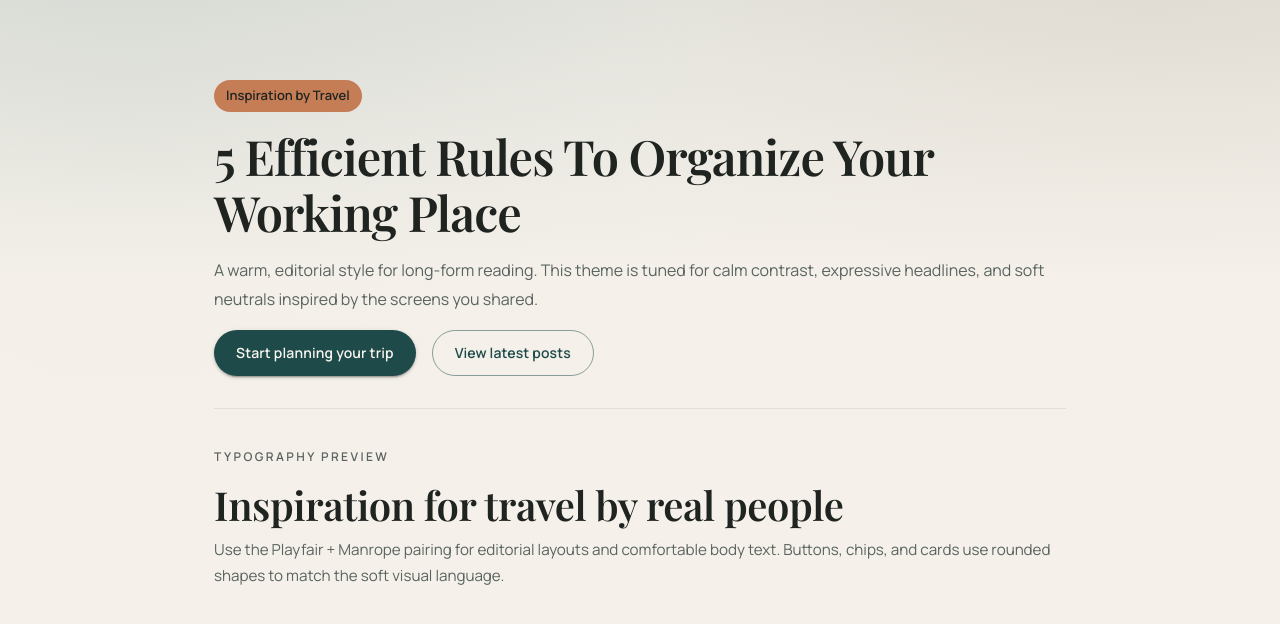
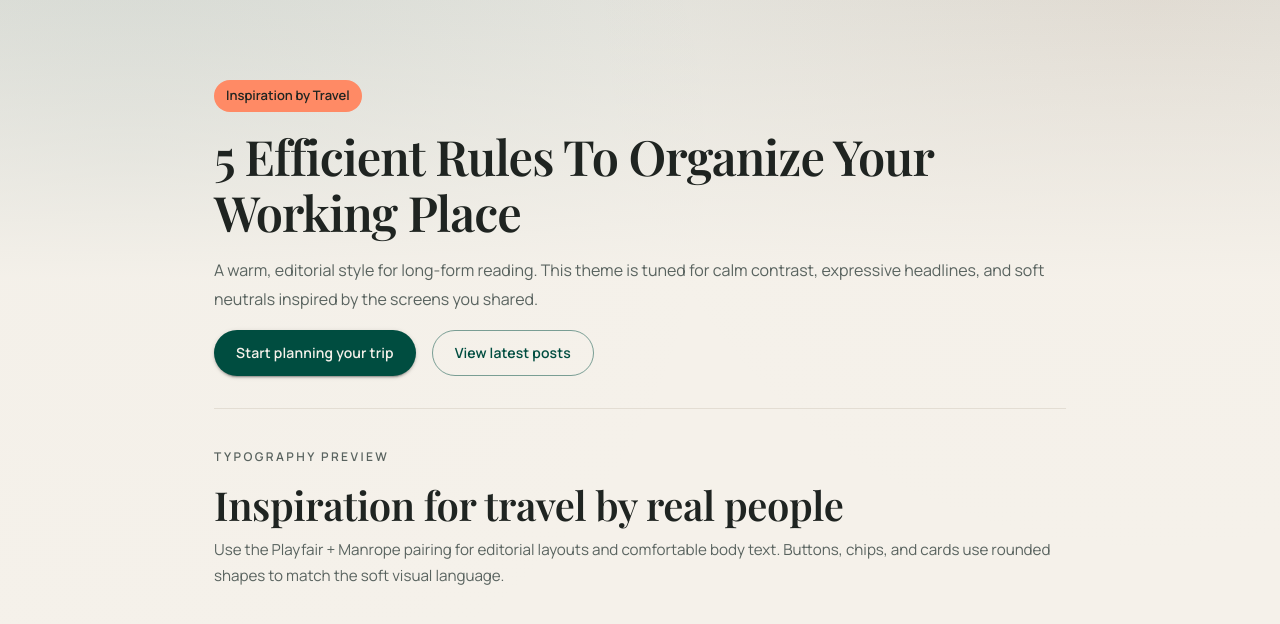
Before and after one commit to AJAkimana/save-kids, a React (Vite) app in the folder client/: page / in a window 1280 px wide. Shown: the top 624 px of the page. Built offline with nearby package versions, Linux system fonts and the light colour scheme.

Commit message:
Customize the theme

```diff
--- /dev/null
+++ b/client/src/common/theme/index.ts
@@ -0,0 +1,78 @@
+import { createTheme, responsiveFontSizes } from '@mui/material/styles'
+import { customColors, palette } from './palette'
+import { typography } from './typography'
+
+const baseTheme = createTheme({
+  palette,
+  typography,
+  shape: {
+    borderRadius: 14,
+  },
+  components: {
+    MuiCssBaseline: {
+      styleOverrides: {
+        body: {
+          backgroundImage: `radial-gradient(circle at 10% 20%, ${customColors.tealGlow}, transparent 45%), radial-gradient(circle at 90% 0%, ${customColors.clayGlow}, transparent 40%)`,
+        },
+      },
+    },
+    MuiAppBar: {
+      defaultProps: {
+        color: 'transparent',
+        elevation: 0,
+      },
+      styleOverrides: {
+        root: {
+          borderBottom: `1px solid ${customColors.border}`,
+          backdropFilter: 'blur(8px)',
+        },
+      },
+    },
+    MuiButton: {
+      styleOverrides: {
+        root: {
+          borderRadius: 999,
+          paddingLeft: 22,
+          paddingRight: 22,
+          paddingTop: 10,
+          paddingBottom: 10,
+        },
+      },
+    },
+    MuiChip: {
+      styleOverrides: {
+        root: {
+          borderRadius: 999,
+          fontWeight: 600,
+        },
+      },
+    },
+    MuiCard: {
+      styleOverrides: {
+        root: {
+          borderRadius: 18,
+          border: `1px solid ${customColors.border}`,
+          boxShadow: '0 12px 30px rgba(20, 27, 24, 0.08)',
+        },
+      },
+    },
+    MuiDivider: {
+      styleOverrides: {
+        root: {
+          borderColor: customColors.border,
+        },
+      },
+    },
+    MuiLink: {
+      styleOverrides: {
+        root: {
+          fontWeight: 600,
+        },
+      },
+    },
+  },
+})
+
+const theme = responsiveFontSizes(baseTheme)
+
+export default theme
--- /dev/null
+++ b/client/src/common/theme/palette.ts
@@ -0,0 +1,48 @@
+import type { PaletteOptions } from '@mui/material'
+import { deepOrange, teal } from '@mui/material/colors'
+
+export const customColors = {
+  mist: '#f5f1ea',
+  paper: '#ffffff',
+  ink: '#1f2421',
+  muted: '#59635f',
+  border: '#e3ddd3',
+  tealGlow: 'rgba(46, 99, 98, 0.08)',
+  clayGlow: 'rgba(197, 125, 86, 0.08)',
+}
+
+declare module '@mui/material/styles' {
+  interface Palette {
+    custom: typeof customColors
+  }
+
+  interface PaletteOptions {
+    custom?: typeof customColors
+  }
+}
+
+export const palette: PaletteOptions = {
+  mode: 'light',
+  primary: {
+    main: teal[900],
+    light: teal[700],
+    dark: teal[800],
+    contrastText: customColors.mist,
+  },
+  secondary: {
+    main: deepOrange[300],
+    light: deepOrange[200],
+    dark: deepOrange[500],
+    contrastText: customColors.ink,
+  },
+  background: {
+    default: customColors.mist,
+    paper: customColors.paper,
+  },
+  text: {
+    primary: customColors.ink,
+    secondary: customColors.muted,
+  },
+  divider: customColors.border,
+  custom: customColors,
+}
--- /dev/null
+++ b/client/src/common/theme/typography.ts
@@ -0,0 +1,52 @@
+import type { Palette, TypographyVariantsOptions } from '@mui/material'
+
+type TypographyOptions =
+  | TypographyVariantsOptions
+  | ((palette: Palette) => TypographyVariantsOptions)
+
+export const typography: TypographyOptions = {
+  fontFamily: 'Manrope, sans-serif',
+  h1: {
+    fontFamily: 'Playfair Display, serif',
+    fontWeight: 600,
+    fontSize: '3.1rem',
+    lineHeight: 1.15,
+    letterSpacing: '-0.02em',
+  },
+  h2: {
+    fontFamily: 'Playfair Display, serif',
+    fontWeight: 600,
+    fontSize: '2.4rem',
+    lineHeight: 1.2,
+    letterSpacing: '-0.01em',
+  },
+  h3: {
+    fontFamily: 'Playfair Display, serif',
+    fontWeight: 600,
+    fontSize: '1.9rem',
+    lineHeight: 1.25,
+  },
+  h4: {
+    fontWeight: 600,
+    fontSize: '1.5rem',
+    lineHeight: 1.3,
+  },
+  body1: {
+    fontSize: '1rem',
+    lineHeight: 1.8,
+  },
+  body2: {
+    fontSize: '0.95rem',
+    lineHeight: 1.7,
+  },
+  button: {
+    textTransform: 'none',
+    fontWeight: 600,
+    letterSpacing: '0.01em',
+  },
+  overline: {
+    fontWeight: 600,
+    letterSpacing: '0.2em',
+    textTransform: 'uppercase',
+  },
+}
--- a/client/src/main.tsx
+++ b/client/src/main.tsx
@@ -3,7 +3,7 @@ import { createRoot } from 'react-dom/client'
 import { CssBaseline, ThemeProvider } from '@mui/material'
 import './index.css'
 import App from './App.tsx'
-import theme from './theme'
+import theme from './common/theme'
 
 createRoot(document.getElementById('root')!).render(
   <StrictMode>
--- a/client/src/theme.ts
+++ /dev/null
@@ -1,145 +0,0 @@
-import { createTheme, responsiveFontSizes } from '@mui/material/styles'
-
-const baseTheme = createTheme({
-  palette: {
-    mode: 'light',
-    primary: {
-      main: '#1e4a4a',
-      light: '#2e6362',
-      dark: '#123233',
-      contrastText: '#f8f5ef',
-    },
-    secondary: {
-      main: '#c57d56',
-      light: '#d79a7b',
-      dark: '#9f5e3d',
-      contrastText: '#1f2421',
-    },
-    background: {
-      default: '#f5f1ea',
-      paper: '#ffffff',
-    },
-    text: {
-      primary: '#1f2421',
-      secondary: '#59635f',
-    },
-    divider: '#e3ddd3',
-  },
-  typography: {
-    fontFamily: 'Manrope, sans-serif',
-    h1: {
-      fontFamily: 'Playfair Display, serif',
-      fontWeight: 600,
-      fontSize: '3.1rem',
-      lineHeight: 1.15,
-      letterSpacing: '-0.02em',
-    },
-    h2: {
-      fontFamily: 'Playfair Display, serif',
-      fontWeight: 600,
-      fontSize: '2.4rem',
-      lineHeight: 1.2,
-      letterSpacing: '-0.01em',
-    },
-    h3: {
-      fontFamily: 'Playfair Display, serif',
-      fontWeight: 600,
-      fontSize: '1.9rem',
-      lineHeight: 1.25,
-    },
-    h4: {
-      fontWeight: 600,
-      fontSize: '1.5rem',
-      lineHeight: 1.3,
-    },
-    body1: {
-      fontSize: '1rem',
-      lineHeight: 1.8,
-    },
-    body2: {
-      fontSize: '0.95rem',
-      lineHeight: 1.7,
-    },
-    button: {
-      textTransform: 'none',
-      fontWeight: 600,
-      letterSpacing: '0.01em',
-    },
-    overline: {
-      fontWeight: 600,
-      letterSpacing: '0.2em',
-      textTransform: 'uppercase',
-    },
-  },
-  shape: {
-    borderRadius: 14,
-  },
-  components: {
-    MuiCssBaseline: {
-      styleOverrides: {
-        body: {
-          backgroundImage:
-            'radial-gradient(circle at 10% 20%, rgba(46, 99, 98, 0.08), transparent 45%), radial-gradient(circle at 90% 0%, rgba(197, 125, 86, 0.08), transparent 40%)',
-        },
-      },
-    },
-    MuiAppBar: {
-      defaultProps: {
-        color: 'transparent',
-        elevation: 0,
-      },
-      styleOverrides: {
-        root: {
-          borderBottom: '1px solid #e3ddd3',
-          backdropFilter: 'blur(8px)',
-        },
-      },
-    },
-    MuiButton: {
-      styleOverrides: {
-        root: {
-          borderRadius: 999,
-          paddingLeft: 22,
-          paddingRight: 22,
-          paddingTop: 10,
-          paddingBottom: 10,
-        },
-      },
-    },
-    MuiChip: {
-      styleOverrides: {
-        root: {
-          borderRadius: 999,
-          fontWeight: 600,
-        },
-      },
-    },
-    MuiCard: {
-      styleOverrides: {
-        root: {
-          borderRadius: 18,
-          border: '1px solid #efe8dd',
-          boxShadow: '0 12px 30px rgba(20, 27, 24, 0.08)',
-        },
-      },
-    },
-    MuiDivider: {
-      styleOverrides: {
-        root: {
-          borderColor: '#e3ddd3',
-        },
-      },
-    },
-    MuiLink: {
-      styleOverrides: {
-        root: {
-          fontWeight: 600,
-        },
-      },
-    },
-  },
-})
-
-const theme = responsiveFontSizes(baseTheme)
-
-export default theme
```
